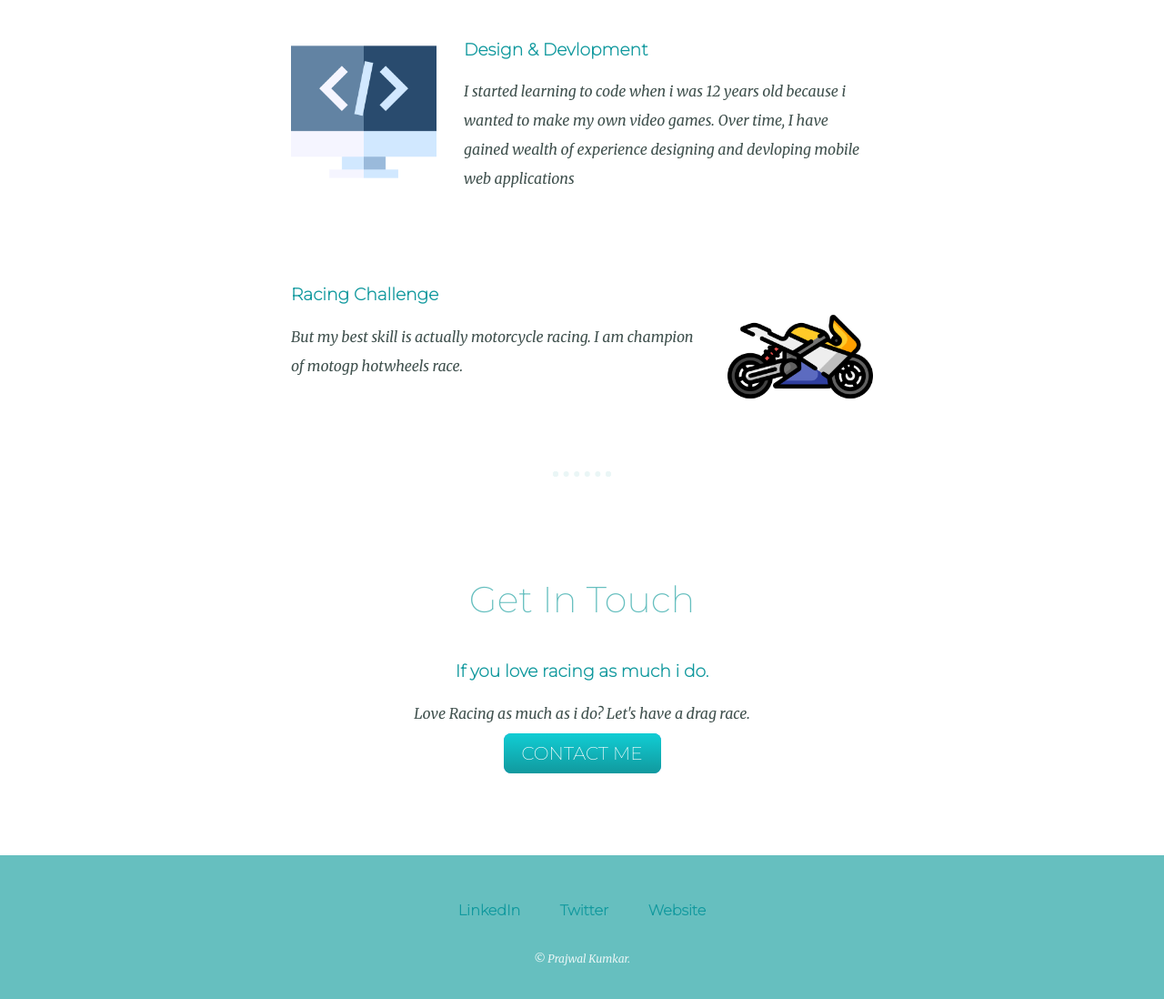
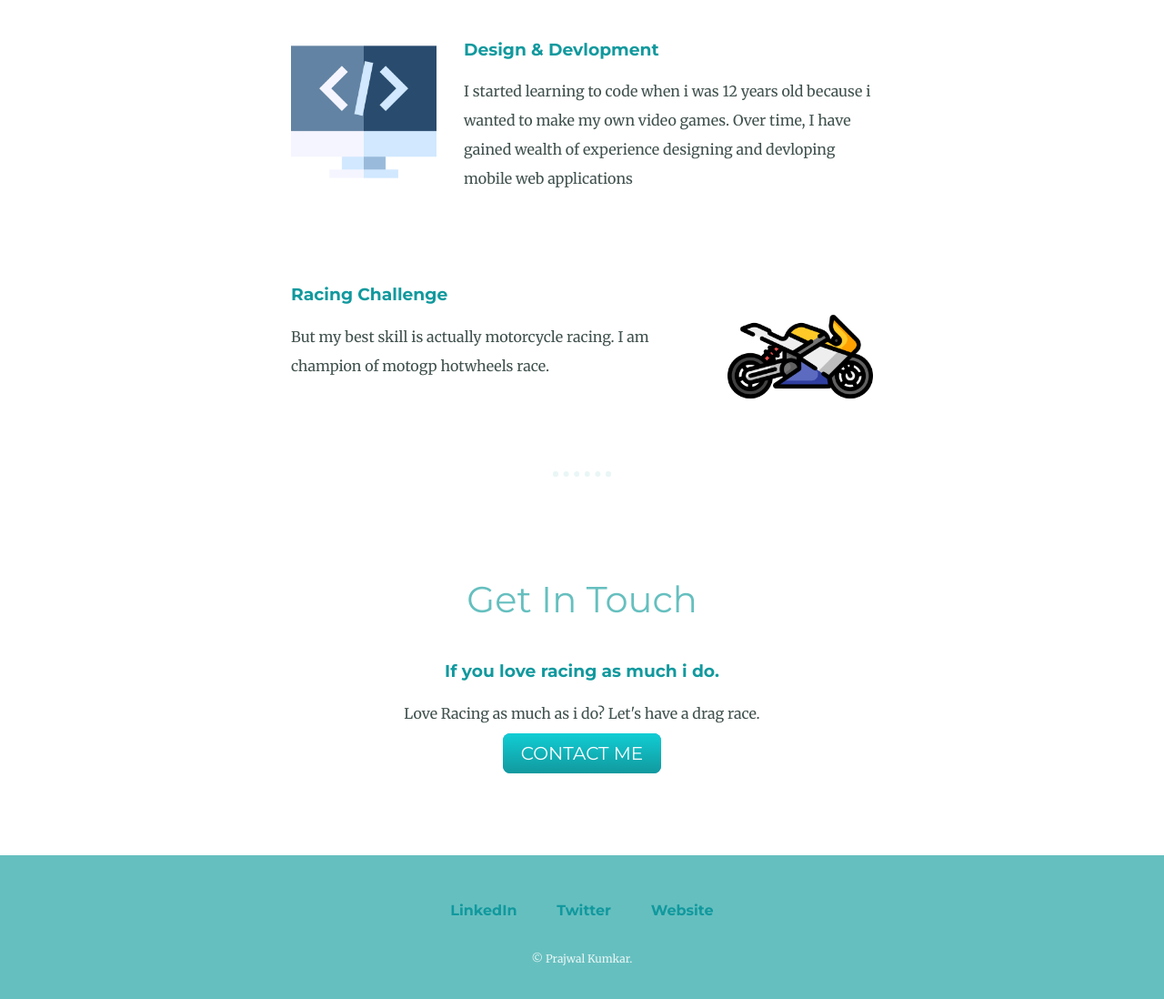
Before and after one commit to Prajwal12354/htcs, a plain HTML site: page index.html in a window 1280 px wide. Shown: the part 1554-2652 px from the top of the page at 91% size. Drawn offline with Linux system fonts and the light colour scheme.

Commit message:
Update index.html

```diff
--- a/index.html
+++ b/index.html
@@ -8,7 +8,10 @@
   <link rel="icon" href="favicon.ico">
   <link rel="<link rel=" preconnect" href="https://fonts.googleapis.com">
   <link rel="preconnect" href="https://fonts.gstatic.com" crossorigin>
-  <link href="https://fonts.googleapis.com/css2?family=Merriweather:ital@1&family=Montserrat:wght@200&family=Sacramento&display=swap" rel="stylesheet">
+  <link rel="preconnect" href="https://fonts.googleapis.com">
+<link rel="preconnect" href="https://fonts.gstatic.com" crossorigin>
+<link href="https://fonts.googleapis.com/css2?family=Merriweather:ital,wght@0,300;0,400;0,700;0,900;1,300;1,400;1,700;1,900&family=Montserrat:ital,wght@0,100;0,200;0,300;0,400;0,500;0,600;0,700;0,800;0,900;1,100;1,200;1,300;1,400;1,500;1,600;1,700;1,800&family=Sacramento&display=swap" rel="stylesheet">
+
 </head>
 
 <body>
```
